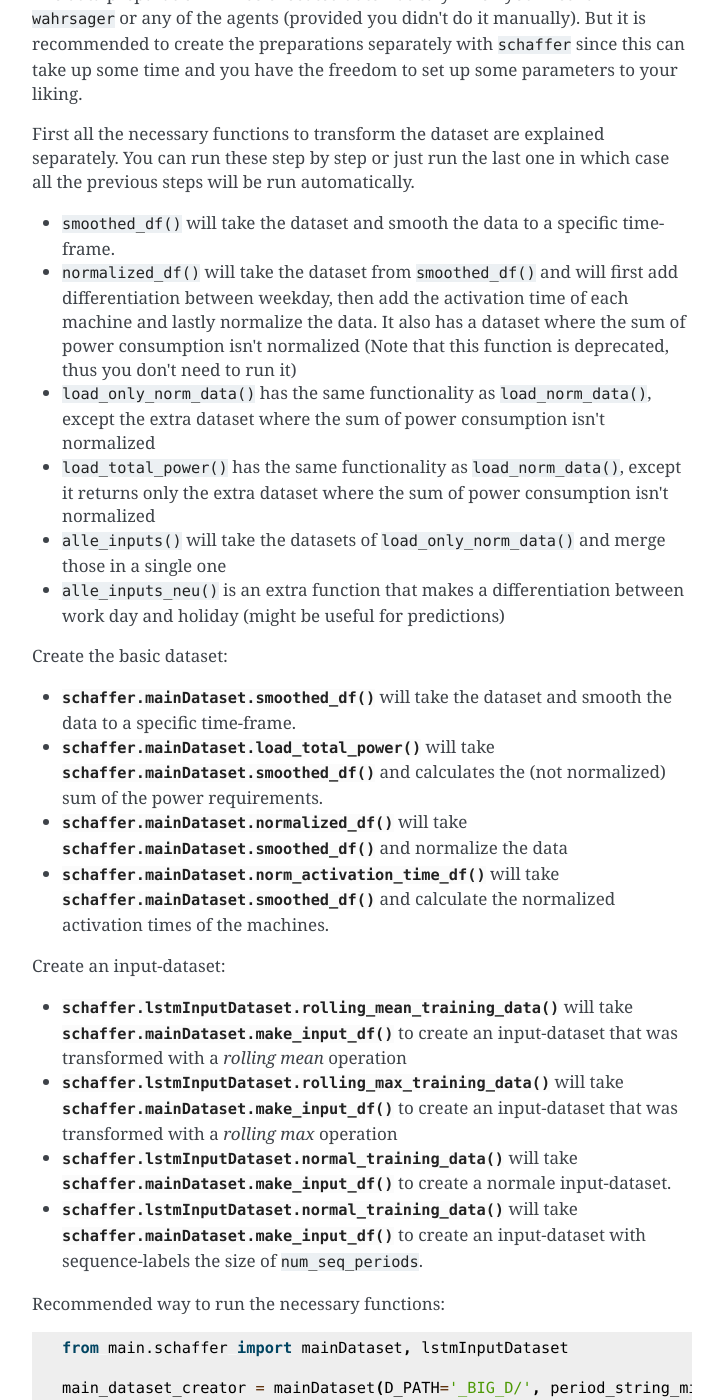
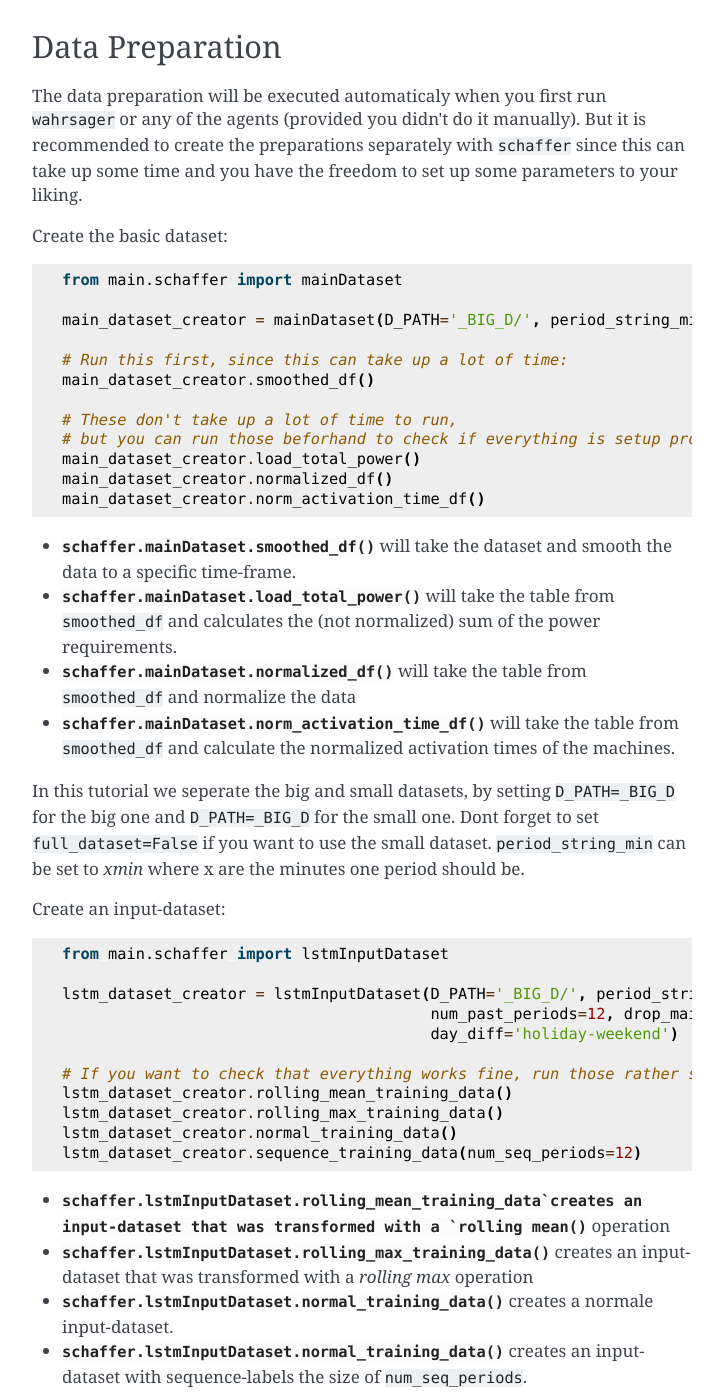
Before and after one commit to maik97/peak-shaver, a Sphinx documentation site: the page built from docs/intro/getting_started.rst, in a window 1280 px wide and 1400 px high, scrolled down 1669 px. Shown: the whole window, without its empty margins (388-1111 px from the left). Built offline with Sphinx 7.4.7, drawn with Linux system fonts in a browser that asks for light colours; some of the changed text lies outside the part shown.

Commit message:
Update getting_started.rst

```diff
--- a/docs/intro/getting_started.rst
+++ b/docs/intro/getting_started.rst
@@ -47,52 +48,44 @@ You should set up following folder structure so you can follow the examples:
 
 - ``peak-shaver-master`` is the downloded github folder.
 - ``peak-shaver`` is where the actual package is located. When following the examples or if you want to create your own code you should be in this directory.
-- Create ``dataset`` und put in (both) unzipped HIPE-datasets.
-- Create ``_BIG_D`` (big dataset) and ``_small_d`` (small dataset): this is where datasets, models, statistics and logs will be saved.
+- ``dataset``: put in (both) unzipped HIPE-datasets.
+- ``_BIG_D`` (big dataset) and ``_small_d`` (small dataset): this is where datasets, models, statistics and logs will be saved. Note that those folders will be created by setting the parameter `D_PATH` and therfore can be named differently. More on this in the next section.
 
 Data Preparation
 ****************
 The data preparation will be executed automaticaly when you first run ``wahrsager`` or any of the agents (provided you didn't do it manually). But it is recommended to create the preparations separately with ``schaffer`` since this can take up some time and you have the freedom to set up some parameters to your liking.
 
-First all the necessary functions to transform the dataset are explained separately. You can run these step by step or just run the last one in which case all the previous steps will be run automatically.
-
-- ``smoothed_df()`` will take the dataset and smooth the data to a specific time-frame.
-- ``normalized_df()`` will take the dataset from ``smoothed_df()`` and will first add differentiation between weekday, then add the activation time of each machine and lastly normalize the data. It also has a dataset where the sum of power consumption isn't normalized (Note that this function is deprecated, thus you don't need to run it)
-- ``load_only_norm_data()`` has the same functionality as ``load_norm_data()``, except the extra dataset where the sum of power consumption isn't normalized
-- ``load_total_power()`` has the same functionality as ``load_norm_data()``, except it returns only the extra dataset where the sum of power consumption isn't normalized
-- ``alle_inputs()`` will take the datasets of ``load_only_norm_data()`` and merge those in a single one
-- ``alle_inputs_neu()`` is an extra function that makes a differentiation between work day and holiday (might be useful for predictions)
-
 Create the basic dataset:
-
-- :meth:`schaffer.mainDataset.smoothed_df` will take the dataset and smooth the data to a specific time-frame.
-- :meth:`schaffer.mainDataset.load_total_power` will take :meth:`schaffer.mainDataset.smoothed_df` and calculates the (not normalized) sum of the power requirements.
-- :meth:`schaffer.mainDataset.normalized_df` will take :meth:`schaffer.mainDataset.smoothed_df` and normalize the data
-- :meth:`schaffer.mainDataset.norm_activation_time_df` will take :meth:`schaffer.mainDataset.smoothed_df` and calculate the normalized activation times of the machines.
-
-Create an input-dataset:
-
-- :meth:`schaffer.lstmInputDataset.rolling_mean_training_data` will take :meth:`schaffer.mainDataset.make_input_df` to create an input-dataset that was transformed with a `rolling mean` operation
-- :meth:`schaffer.lstmInputDataset.rolling_max_training_data` will take :meth:`schaffer.mainDataset.make_input_df` to create an input-dataset that was transformed with a `rolling max` operation
-- :meth:`schaffer.lstmInputDataset.normal_training_data` will take :meth:`schaffer.mainDataset.make_input_df` to create a normale input-dataset.
-- :meth:`schaffer.lstmInputDataset.normal_training_data` will take :meth:`schaffer.mainDataset.make_input_df` to create an input-dataset with sequence-labels the size of ``num_seq_periods``.
-
-
-Recommended way to run the necessary functions:
 
 .. code-block:: python
 
-    from main.schaffer import mainDataset, lstmInputDataset
+    from main.schaffer import mainDataset
 
     main_dataset_creator = mainDataset(D_PATH='_BIG_D/', period_string_min='5min', full_dataset=True)
 
-    # If you want to check that everything works fine, run those rather step by step:
+    # Run this first, since this can take up a lot of time:
     main_dataset_creator.smoothed_df()
+
+    # These don't take up a lot of time to run,
+    # but you can run those beforhand to check if everything is setup properly:
     main_dataset_creator.load_total_power()
     main_dataset_creator.normalized_df()
     main_dataset_creator.norm_activation_time_df()
 
-    lstm_dataset_creator = lstmInputDataset(D_PATH='_BIG_D/', period_string_min='5min',full_dataset=True,
+- :meth:`schaffer.mainDataset.smoothed_df` will take the dataset and smooth the data to a specific time-frame.
+- :meth:`schaffer.mainDataset.load_total_power` will take the table from ``smoothed_df`` and calculates the (not normalized) sum of the power requirements.
+- :meth:`schaffer.mainDataset.normalized_df` will take the table from ``smoothed_df`` and normalize the data
+- :meth:`schaffer.mainDataset.norm_activation_time_df` will take the table from ``smoothed_df`` and calculate the normalized activation times of the machines.
+
+In this tutorial we seperate the big and small datasets, by setting ``D_PATH=_BIG_D`` for the big one and ``D_PATH=_BIG_D`` for the small one. Dont forget to set ``full_dataset=False`` if you want to use the small dataset. ``period_string_min`` can be set to `xmin` where x are the minutes one period should be.
+
+Create an input-dataset:
+
+.. code-block:: python
+
+    from main.schaffer import lstmInputDataset
+
+    lstm_dataset_creator = lstmInputDataset(D_PATH='_BIG_D/', period_string_min='5min', full_dataset=True,
                                             num_past_periods=12, drop_main_terminal=False, use_time_diff=True,
                                             day_diff='holiday-weekend')
 
@@ -102,9 +95,13 @@ Recommended way to run the necessary functions:
     lstm_dataset_creator.normal_training_data()
     lstm_dataset_creator.sequence_training_data(num_seq_periods=12)
 
+- :meth:`schaffer.lstmInputDataset.rolling_mean_training_data`creates an input-dataset that was transformed with a `rolling mean` operation
+- :meth:`schaffer.lstmInputDataset.rolling_max_training_data` creates an input-dataset that was transformed with a `rolling max` operation
+- :meth:`schaffer.lstmInputDataset.normal_training_data` creates a normale input-dataset.
+- :meth:`schaffer.lstmInputDataset.normal_training_data` creates an input-dataset with sequence-labels the size of ``num_seq_periods``.
 
+Make sure to use the same parameters in ``lstmInputDataset`` that you used in ``mainDataset``
 
-If you want to know more about possible parameters for the ``schaffer`` functions check out the :ref:`module page <schaffer_doc>`.
 
 Making Predictions
 ******************
```
Also changed, not shown: other parts of docs/intro/getting_started.rst (+2 -1 lines).
